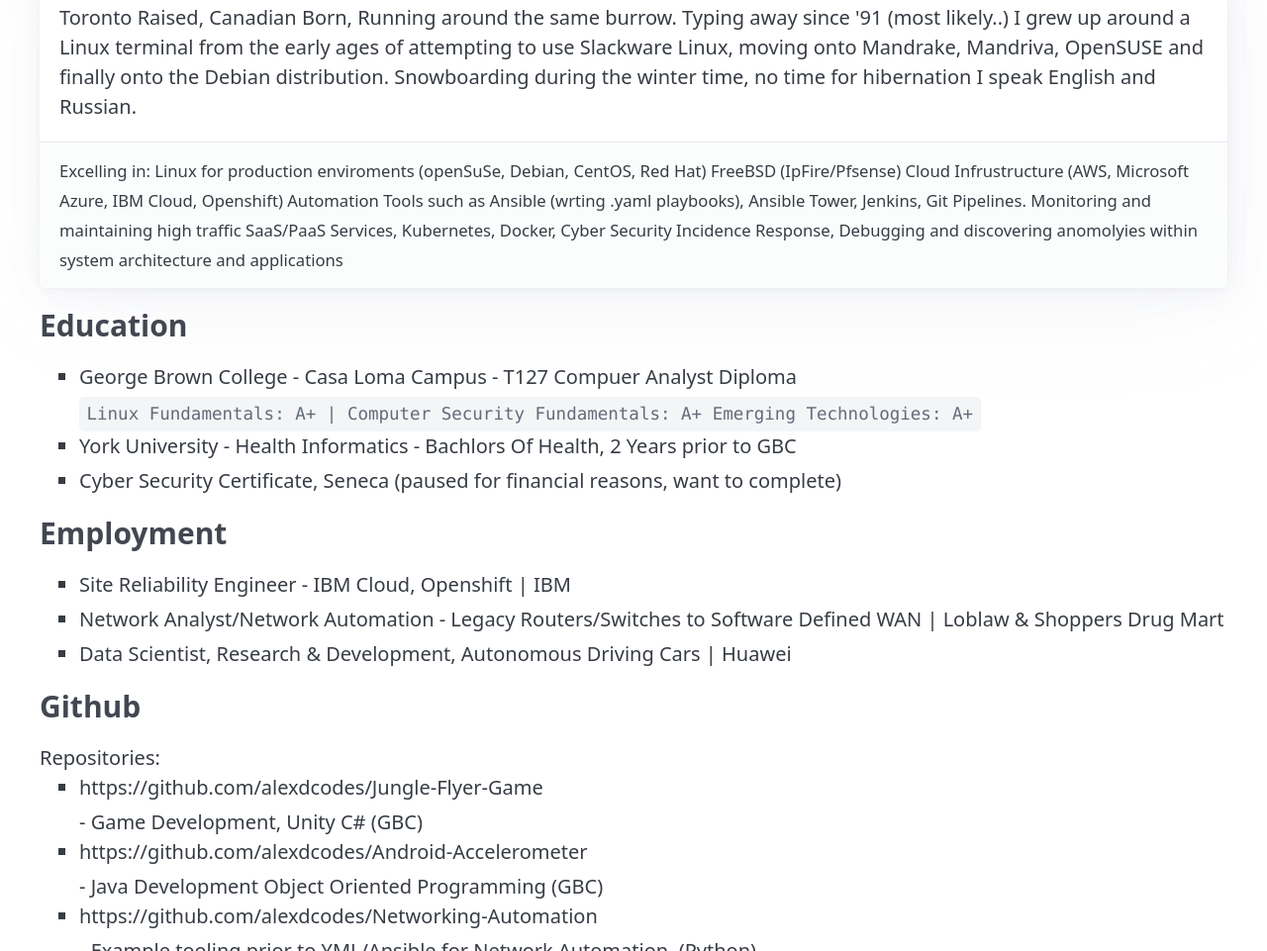
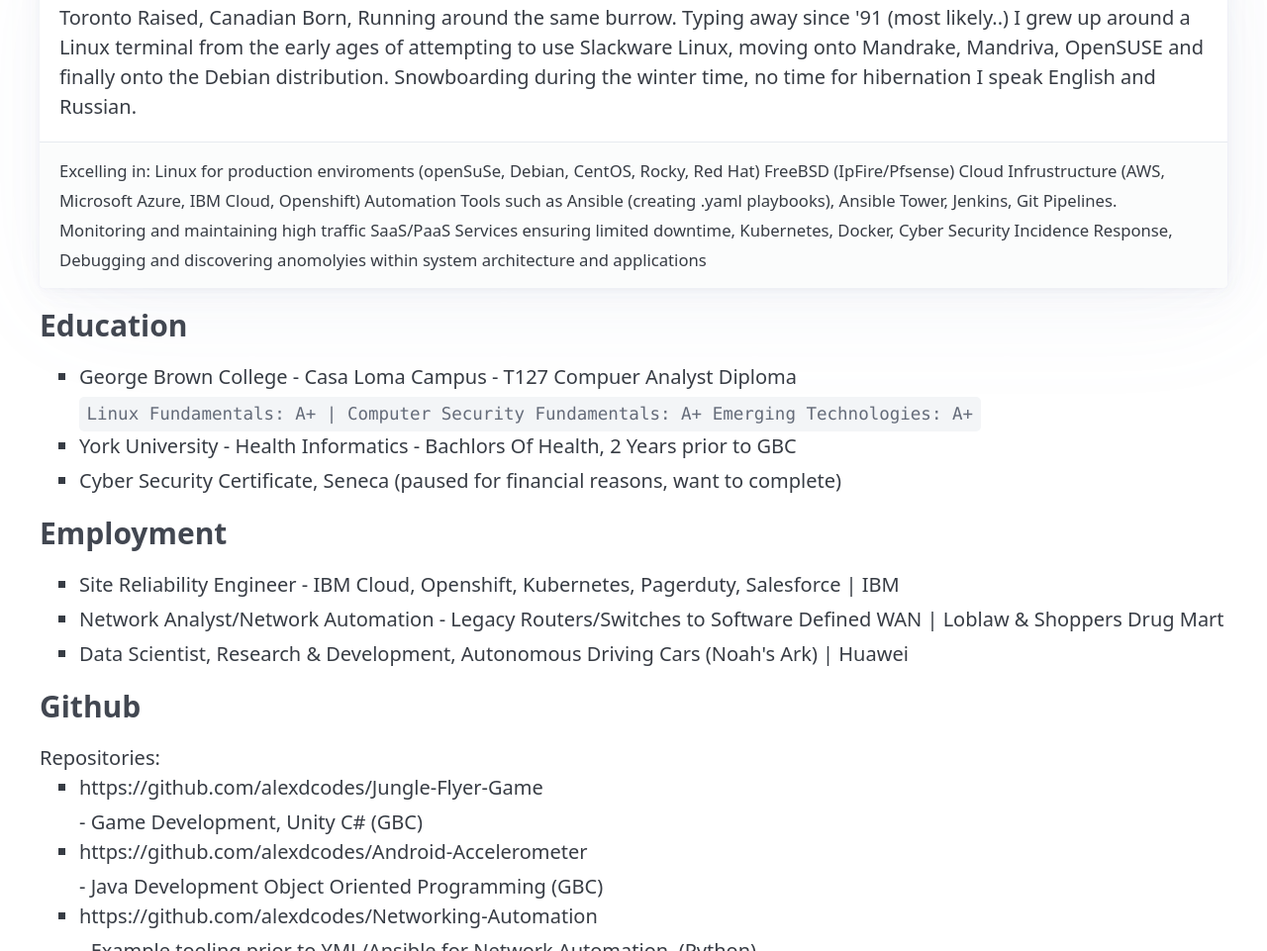
Before and after one commit to alexdcodes/alexdcodes.github.io, a plain HTML site: page index.html in a window 1280 px wide. Shown: the part 807-1768 px from the top of the page at 99% size. Drawn offline with nearby package versions, Linux system fonts and the light colour scheme; a script that the page names is missing.

Commit message:
Update index.html
Fixing up text, adding more alt text, explaining github repos that are listed.

```diff
--- a/index.html
+++ b/index.html
@@ -53,7 +53,7 @@
     I speak English and Russian.
         </p>
         <footer>
-          <small>Excelling in: Linux for production enviroments (openSuSe, Debian, CentOS, Red Hat) FreeBSD (IpFire/Pfsense) Cloud Infrustructure (AWS, Microsoft Azure, IBM Cloud, Openshift) Automation Tools such as Ansible (wrting .yaml playbooks), Ansible Tower, Jenkins, Git Pipelines. Monitoring and maintaining high traffic SaaS/PaaS Services, Kubernetes, Docker, Cyber Security Incidence Response, Debugging and discovering anomolyies within system architecture and applications</small>
+          <small>Excelling in: Linux for production enviroments (openSuSe, Debian, CentOS, Rocky, Red Hat) FreeBSD (IpFire/Pfsense) Cloud Infrustructure (AWS, Microsoft Azure, IBM Cloud, Openshift) Automation Tools such as Ansible (creating .yaml playbooks), Ansible Tower, Jenkins, Git Pipelines. Monitoring and maintaining high traffic SaaS/PaaS Services ensuring limited downtime, Kubernetes, Docker, Cyber Security Incidence Response, Debugging and discovering anomolyies within system architecture and applications</small>
         </footer>
       </article>
 
@@ -70,9 +70,9 @@
         <section id="Alex Diker's Technology Employment History">
         <h3>Employment</h3>
         <ul>
-          <li>Site Reliability Engineer - IBM Cloud, Openshift |  IBM</li>
+          <li>Site Reliability Engineer - IBM Cloud, Openshift, Kubernetes, Pagerduty, Salesforce |  IBM</li>
           <li>Network Analyst/Network Automation - Legacy Routers/Switches to Software Defined WAN | Loblaw & Shoppers Drug Mart</li>
-          <li>Data Scientist, Research & Development, Autonomous Driving Cars | Huawei</li>
+          <li>Data Scientist, Research & Development, Autonomous Driving Cars (Noah's Ark) | Huawei</li>
         </ul>
         </section>
 
```
